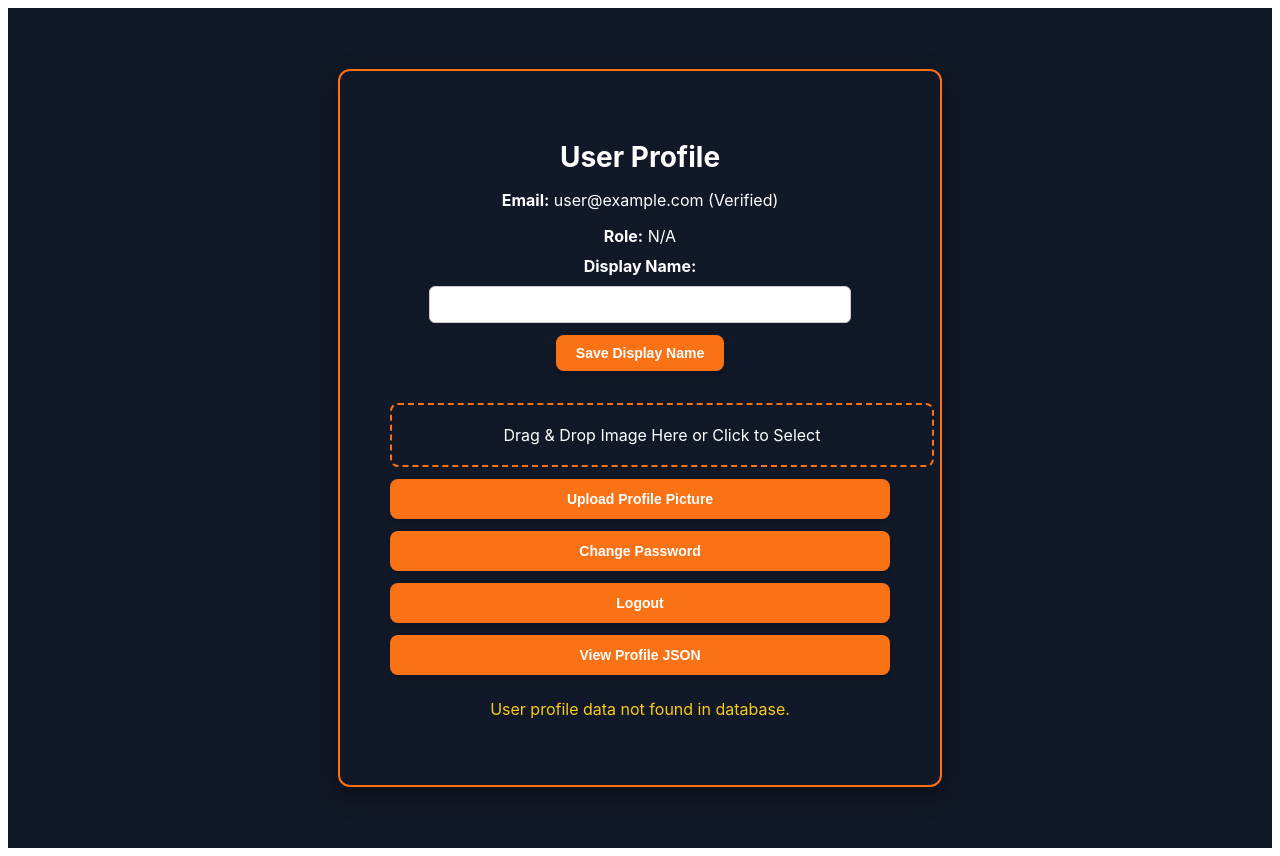
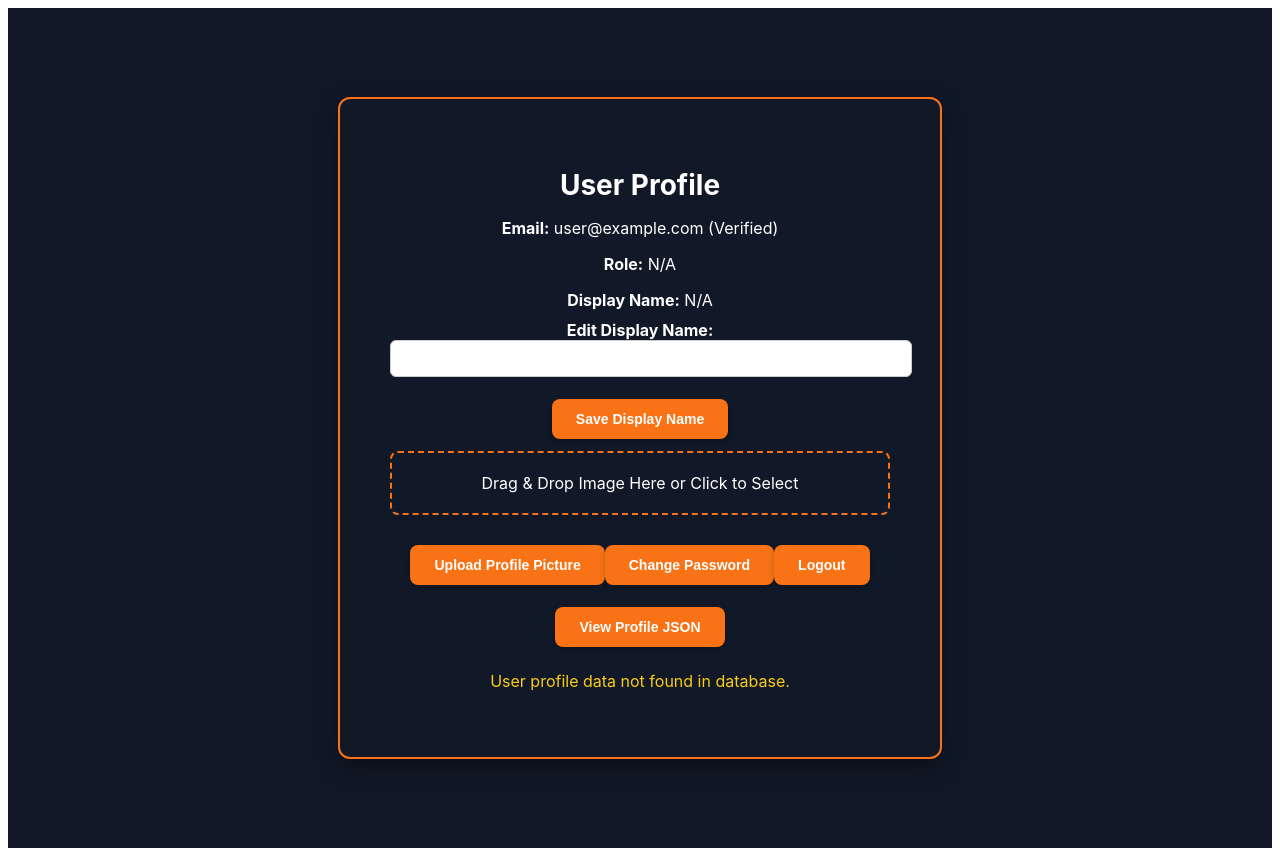
Before and after one commit to Wavonics/impact-dashboard-ui-react, a React (Create React App) app: page /profile in a window 1280 px wide. Built offline with nearby package versions, Linux system fonts and the light colour scheme; no server answers; the database is empty; sample sign-in values are in the browser's storage.

Commit message:
Update Profile.js

```diff
--- a/src/components/Profile.js
+++ b/src/components/Profile.js
@@ -59,7 +59,13 @@ export default function Profile() {
       const currentUser = auth.currentUser;
       await updateProfile(currentUser, { displayName: newDisplayName });
       await setDoc(doc(db, 'users', currentUser.uid), { ...profileData, displayName: newDisplayName }, { merge: true });
-      setProfileData((prev) => ({ ...prev, displayName: newDisplayName }));
+
+      // 🔥 Refetch Firestore document after update
+      const updatedDocSnap = await getDoc(doc(db, 'users', currentUser.uid));
+      if (updatedDocSnap.exists()) {
+        setProfileData(updatedDocSnap.data());
+      }
+
       setMessage('Display name updated!');
       setTimeout(() => setMessage(''), 3000);
     } catch (error) {
@@ -94,7 +100,12 @@ export default function Profile() {
       const downloadURL = await getDownloadURL(storageRef);
       await updateProfile(user, { photoURL: downloadURL });
       await setDoc(doc(db, 'users', user.uid), { ...profileData, photoURL: downloadURL }, { merge: true });
-      setProfileData((prev) => ({ ...prev, photoURL: downloadURL }));
+
+      const updatedDocSnap = await getDoc(doc(db, 'users', user.uid));
+      if (updatedDocSnap.exists()) {
+        setProfileData(updatedDocSnap.data());
+      }
+
       setMessage('Profile picture uploaded & saved!');
       setTimeout(() => setMessage(''), 3000);
     } catch (error) {
@@ -123,6 +134,7 @@ export default function Profile() {
     auth.signOut().then(() => navigate('/login'));
   };
 
+  // Styling
   const containerStyle = {
     display: 'flex',
     flexDirection: 'column',
@@ -133,7 +145,7 @@ export default function Profile() {
     color: '#fff',
     fontFamily: "'Inter', 'Segoe UI', 'Helvetica', sans-serif",
     padding: '20px',
-    textAlign: 'center'
+    textAlign: 'center',
   };
 
   const boxStyle = {
@@ -141,8 +153,7 @@ export default function Profile() {
     borderRadius: '12px',
     padding: '50px',
     maxWidth: '500px',
-    width: '90%',
-    boxShadow: '0 8px 24px rgba(0,0,0,0.4)'
+    boxShadow: '0 8px 24px rgba(0,0,0,0.4)',
   };
 
   const fieldStyle = { fontSize: '16px', marginBottom: '10px' };
@@ -151,8 +162,8 @@ export default function Profile() {
     padding: '10px',
     borderRadius: '6px',
     border: '1px solid #ccc',
-    width: '80%', // ✅ reduced width
-    marginBottom: '12px'
+    width: '100%',
+    marginBottom: '12px',
   };
 
   const buttonStyle = {
@@ -165,8 +176,8 @@ export default function Profile() {
     fontSize: '14px',
     fontWeight: '600',
     boxShadow: '0 2px 6px rgba(0,0,0,0.2)',
+    marginTop: '10px',
     marginBottom: '12px',
-    width: '100%'
   };
 
   const dropzoneStyle = {
@@ -174,8 +185,7 @@ export default function Profile() {
     borderRadius: '8px',
     padding: '20px',
     cursor: 'pointer',
-    marginBottom: '12px',
-    width: '100%'
+    marginBottom: '20px', // 🔥 increased bottom margin to separate from button
   };
 
   const handleHover = (e, isEnter) => {
@@ -186,14 +196,25 @@ export default function Profile() {
     <div style={containerStyle}>
       <div style={boxStyle}>
         <h1 style={{ fontSize: '28px', fontWeight: '700', marginBottom: '15px' }}>User Profile</h1>
-        {previewURL && <img src={previewURL} alt="Preview" style={{ width: '150px', borderRadius: '50%', marginBottom: '15px' }} />}
+        {previewURL && (
+          <img
+            src={previewURL}
+            alt="Preview"
+            style={{ width: '150px', borderRadius: '50%', marginBottom: '15px' }}
+          />
+        )}
         {user && (
           <>
-            <p style={fieldStyle}><strong>Email:</strong> {user.email} {user.emailVerified ? '(Verified)' : '(Not Verified)'}</p>
-            <p style={fieldStyle}><strong>Role:</strong> {profileData.role || 'N/A'}</p>
-
-            <div style={{ display: 'flex', flexDirection: 'column', alignItems: 'center', marginBottom: '20px' }}>
-              <label style={fieldStyle}><strong>Display Name:</strong></label>
+            <p style={fieldStyle}>
+              <strong>Email:</strong> {user.email} {user.emailVerified ? '(Verified)' : '(Not Verified)'}
+            </p>
+            <p style={fieldStyle}>
+              <strong>Role:</strong> {profileData.role || 'N/A'}
+            </p>
+            <p style={fieldStyle}>
+              <strong>Display Name:</strong> {profileData.displayName || 'N/A'}
+            </p>
+            <label style={fieldStyle}><strong>Edit Display Name:</strong></label>
             <input
               type="text"
               value={newDisplayName}
@@ -201,15 +222,13 @@ export default function Profile() {
               style={inputStyle}
             />
             <button
-                style={{ ...buttonStyle, width: 'auto', padding: '10px 20px' }}
+              style={buttonStyle}
               onClick={handleSaveDisplayName}
               onMouseEnter={(e) => handleHover(e, true)}
               onMouseLeave={(e) => handleHover(e, false)}
             >
               Save Display Name
             </button>
-            </div>
-
             <div
               style={dropzoneStyle}
               onDrop={handleDrop}
@@ -225,7 +244,6 @@ export default function Profile() {
                 accept="image/*"
               />
             </div>
-
             <button
               style={buttonStyle}
               onClick={handleUploadPhoto}
@@ -234,7 +252,6 @@ export default function Profile() {
             >
               Upload Profile Picture
             </button>
-
             {!user.emailVerified && (
               <button
                 style={buttonStyle}
@@ -245,7 +262,6 @@ export default function Profile() {
                 Resend Verification Email
               </button>
             )}
-
             <button
               style={buttonStyle}
               onClick={handleChangePassword}
@@ -254,7 +270,6 @@ export default function Profile() {
             >
               Change Password
             </button>
-
             <button
               style={buttonStyle}
               onClick={handleLogout}
@@ -263,16 +278,15 @@ export default function Profile() {
             >
               Logout
             </button>
-
             <button
               style={{ ...buttonStyle, backgroundColor: showJson ? '#10b981' : '#f97316' }}
               onClick={() => setShowJson(!showJson)}
             >
               {showJson ? 'Hide Profile JSON' : 'View Profile JSON'}
             </button>
-
             {showJson && (
-              <pre style={{
+              <pre
+                style={{
                   textAlign: 'left',
                   fontSize: '12px',
                   backgroundColor: '#1f2937',
@@ -280,12 +294,12 @@ export default function Profile() {
                   marginTop: '10px',
                   borderRadius: '8px',
                   maxHeight: '200px',
-                overflowY: 'auto'
-              }}>
+                  overflowY: 'auto',
+                }}
+              >
                 {JSON.stringify(profileData, null, 2)}
               </pre>
             )}
-
             {message && <p style={{ color: '#facc15', marginTop: '12px' }}>{message}</p>}
           </>
         )}
```
Lines whose indentation alone changed are shown as unchanged.
